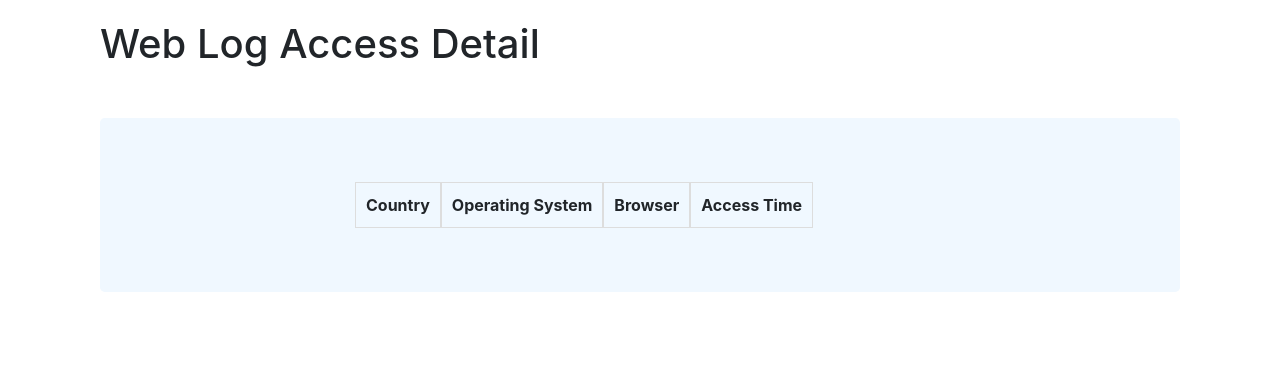
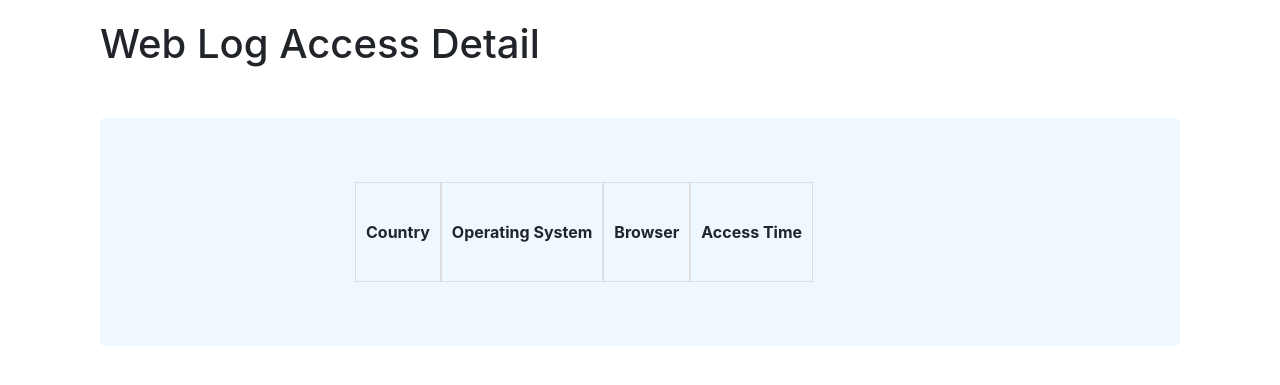
Before and after one commit to kunjabijukchhe/DCP, a Django app: page / in a window 1280 px wide. Shown: the part 56-441 px from the top of the page. Run offline with Django 3.2, Linux system fonts and the light colour scheme; lists and menus that the app fills with data are empty; parts of the project's set-up code (start-up, migrations or seed data) failed here and were passed over; some libraries are stand-ins or nearby versions; some web fonts are replaced.

Commit message:
chane in css

```diff
--- a/static/mystyle.css
+++ b/static/mystyle.css
@@ -3,6 +3,7 @@
     border-collapse: collapse;
     border-spacing: 0;
     width: 100%;
+    height:100px;
     border: 1px solid #ddd;
   }
 
```
